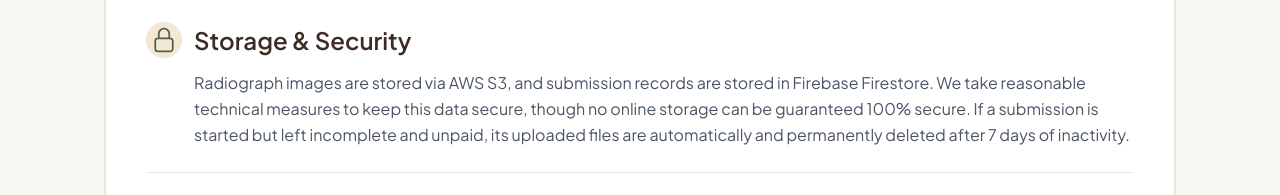
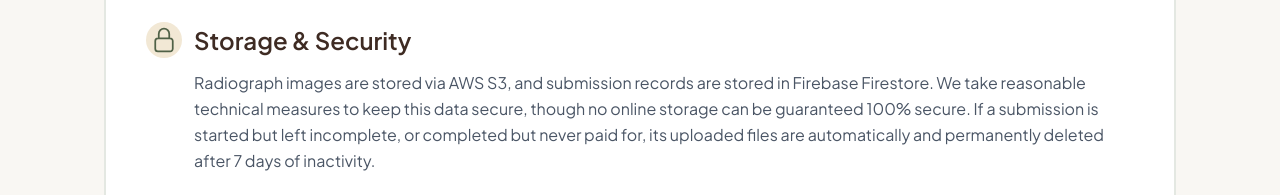
Before and after one commit to CodedBeats/Hayes_Hip_and_Elbow_Scoring, a Next.js app: page /misc/privacy-policy in a window 1280 px wide. Shown: the part 699-894 px from the top of the page. Built offline with nearby package versions, Linux system fonts and the light colour scheme; no server answers.

Commit message:
feat(cleanup): disclosed the 7-day abandoned-checkout deletion policy to users

```diff
--- a/app/(main)/about/page.tsx
+++ b/app/(main)/about/page.tsx
@@ -123,7 +123,7 @@ const faqItems = [
     {
         id: "unfinished-submission",
         title: "What happens if I don't finish my submission?",
-        content: "Your form progress is saved automatically in your browser, but any files you've already uploaded (DICOM images, the submission form, supporting documents) are deleted after 7 days of inactivity if the submission hasn't been completed and paid for. You'd need to re-upload them to pick up where you left off after that.",
+        content: "Your form progress is saved automatically in your browser, but any files you've already uploaded (DICOM images, the submission form, supporting documents) are deleted after 7 days of inactivity if the submission hasn't been completed and paid for (including if you started checkout but didn't finish paying). You'd need to re-upload them to pick up where you left off after that.",
     },
     {
         id: "refunds",
--- a/app/(main)/misc/privacy-policy/page.tsx
+++ b/app/(main)/misc/privacy-policy/page.tsx
@@ -40,8 +40,8 @@ const PrivacyPolicyPage = () => {
                             Radiograph images are stored via AWS S3, and submission records are stored in Firebase
                             Firestore. We take reasonable technical measures to keep this data secure, though no
                             online storage can be guaranteed 100% secure. If a submission is started but left
-                            incomplete and unpaid, its uploaded files are automatically and permanently deleted
-                            after 7 days of inactivity.
+                            incomplete, or completed but never paid for, its uploaded files are automatically
+                            and permanently deleted after 7 days of inactivity.
                         </p>
                     </PolicySection>
 
--- a/app/(main)/misc/terms-of-service/page.tsx
+++ b/app/(main)/misc/terms-of-service/page.tsx
@@ -56,8 +56,9 @@ const TermsOfServicePage = () => {
                             You&apos;re responsible for providing accurate owner and dog information, and for
                             confirming that submitted radiographs meet our technical requirements. By submitting,
                             you confirm you have the right to do so on behalf of the dog&apos;s owner. If a
-                            submission is left incomplete and unpaid, its uploaded files may be automatically
-                            deleted after 7 days of inactivity, and would need to be re-uploaded to continue.
+                            submission is left incomplete, or completed but never paid for, its uploaded files
+                            may be automatically deleted after 7 days of inactivity, and would need to be
+                            re-uploaded to continue.
                         </p>
                     </PolicySection>
 
--- a/components/submission/SubmissionFlow.tsx
+++ b/components/submission/SubmissionFlow.tsx
@@ -114,6 +114,10 @@ export const SubmissionFlow = () => {
                             <li>
                                 • Processing typically takes 3-10 business days
                                 from receipt of payment.
+                            </li>
+                            <li>
+                                • Unpaid or incomplete submissions are
+                                automatically deleted after 7 days.
                             </li>
                         </ul>
                     </div>
```
